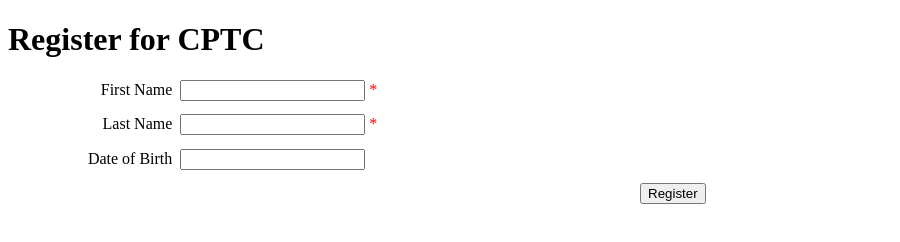
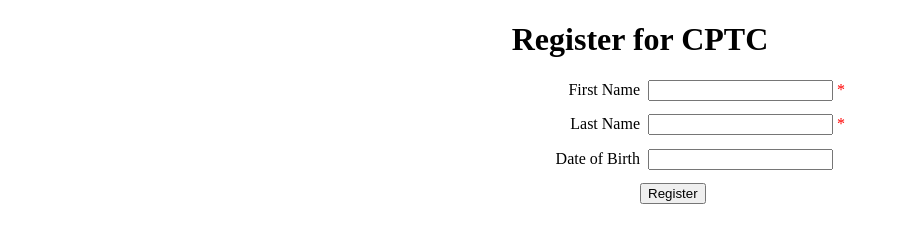
Before and after one commit to JoeLehmanJr/Fall2021-CPW204-FormValidation, a plain HTML site: page index.html in a window 1280 px wide. Shown: the whole page, without its empty margins (0-900 px from the left). Drawn offline with Linux system fonts and the light colour scheme.

Commit message:
Centered H1 and fixxed to match the instructor

```diff
--- a/css/site.css
+++ b/css/site.css
@@ -1,3 +1,7 @@
+h1{
+    text-align:center;
+}
+
 form span{
     color:red;
 }
@@ -9,7 +13,7 @@ input[type="text"]{
 form label{
     display: inline-block;
     text-align: right;
-    width: 13%;
+    width: 50%;
     margin-right:.25em;
 }
 
@@ -18,12 +22,17 @@ form button{
 }
 
 @media only screen and (max-width: 475px) {
+    h1{
+        text-align:left;
+    }
+
     form label{
 
         text-align: left;
         width: 100%;
 
     }
+
     form button{
         margin-left: 0%;
     }
```
